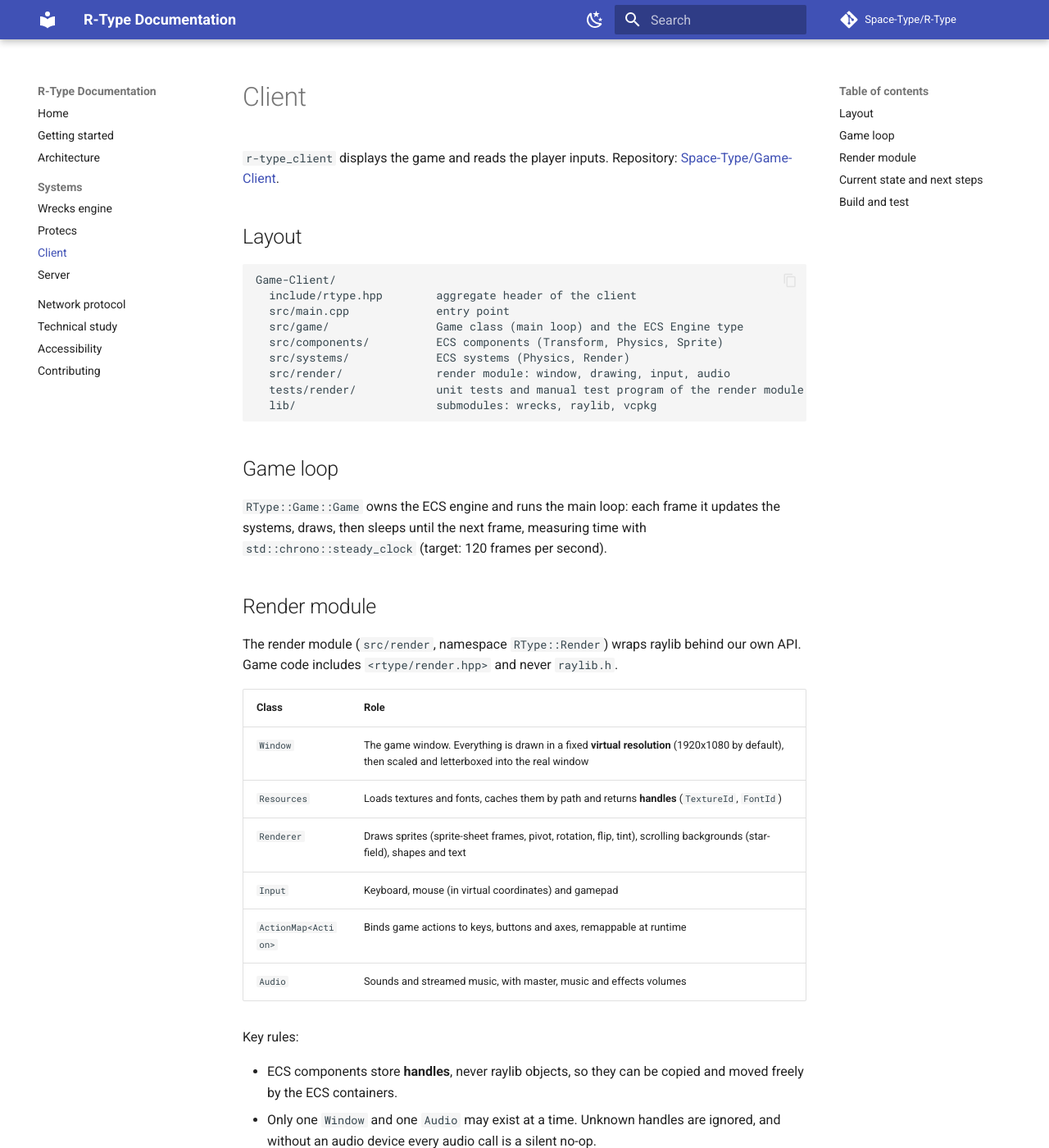
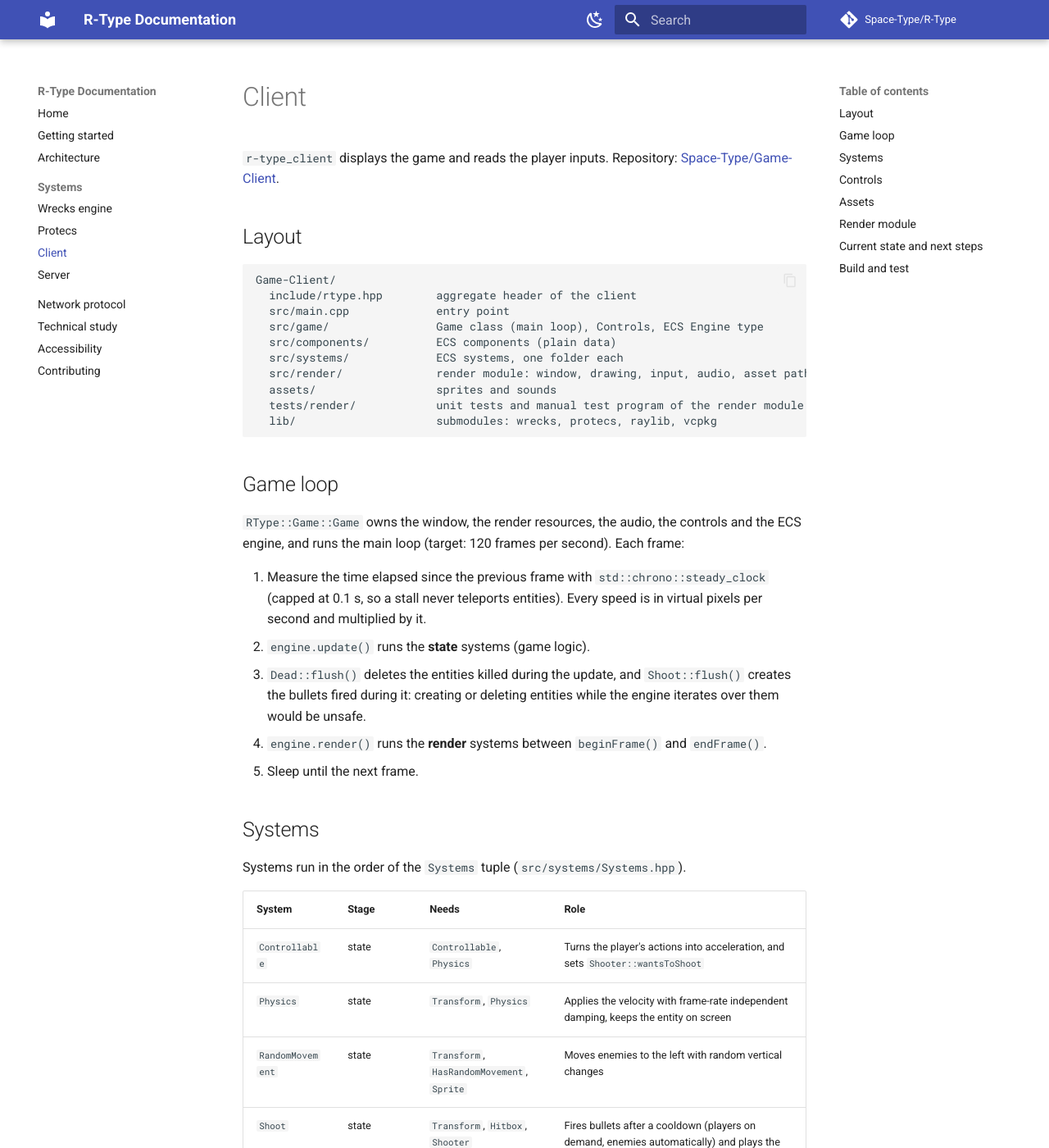
Before and after one commit to Space-Type/Documentation, an MkDocs documentation site: the page built from docs/systems/client.md, in a window 1280 px wide and 1400 px high. Shown: the whole window at 82% size. Built offline with MkDocs 1.6.1 and Material for MkDocs 9.7.7, drawn with Linux system fonts in a browser that asks for light colours; comment, search, counter and statistics services are not loaded; some of the changed text lies outside the part shown.

Commit message:
docs(client): describe the playable local game

````diff
--- a/docs/systems/client.md
+++ b/docs/systems/client.md
@@ -9,19 +9,66 @@
 Game-Client/
   include/rtype.hpp        aggregate header of the client
   src/main.cpp             entry point
-  src/game/                Game class (main loop) and the ECS Engine type
-  src/components/          ECS components (Transform, Physics, Sprite)
-  src/systems/             ECS systems (Physics, Render)
-  src/render/              render module: window, drawing, input, audio
+  src/game/                Game class (main loop), Controls, ECS Engine type
+  src/components/          ECS components (plain data)
+  src/systems/             ECS systems, one folder each
+  src/render/              render module: window, drawing, input, audio, asset paths
+  assets/                  sprites and sounds
   tests/render/            unit tests and manual test program of the render module
-  lib/                     submodules: wrecks, raylib, vcpkg
+  lib/                     submodules: wrecks, protecs, raylib, vcpkg
 ```
 
 ## Game loop
 
-`RType::Game::Game` owns the ECS engine and runs the main loop: each frame it
-updates the systems, draws, then sleeps until the next frame, measuring time
-with `std::chrono::steady_clock` (target: 120 frames per second).
+`RType::Game::Game` owns the window, the render resources, the audio, the
+controls and the ECS engine, and runs the main loop (target: 120 frames per
+second). Each frame:
+
+1. Measure the time elapsed since the previous frame with
+   `std::chrono::steady_clock` (capped at 0.1 s, so a stall never teleports
+   entities). Every speed is in virtual pixels per second and multiplied by it.
+2. `engine.update()` runs the **state** systems (game logic).
+3. `Dead::flush()` deletes the entities killed during the update, and
+   `Shoot::flush()` creates the bullets fired during it: creating or deleting
+   entities while the engine iterates over them would be unsafe.
+4. `engine.render()` runs the **render** systems between `beginFrame()` and
+   `endFrame()`.
+5. Sleep until the next frame.
+
+## Systems
+
+Systems run in the order of the `Systems` tuple (`src/systems/Systems.hpp`).
+
+| System | Stage | Needs | Role |
+|---|---|---|---|
+| `Controllable` | state | `Controllable`, `Physics` | Turns the player's actions into acceleration, and sets `Shooter::wantsToShoot` |
+| `Physics` | state | `Transform`, `Physics` | Applies the velocity with frame-rate independent damping, keeps the entity on screen |
+| `RandomMovement` | state | `Transform`, `HasRandomMovement`, `Sprite` | Moves enemies to the left with random vertical changes |
+| `Shoot` | state | `Transform`, `Hitbox`, `Shooter` | Fires bullets after a cooldown (players on demand, enemies automatically) and plays the shot sound |
+| `Projectile` | state | `Transform`, `Hitbox`, `Projectile` | Moves bullets, kills them when they leave the screen |
+| `Collision` | state | `Transform`, `Hitbox`, `Projectile` | Box overlap between a bullet and the entities of the other team that have `Health`: damage, hit sound, death |
+| `Starfield` | state | `Transform`, `Star` | Scrolls the stars to the left, puts them back on the right at a random height |
+| `StarRender` | render | `Transform`, `Star` | Draws the stars as small squares, behind the sprites |
+| `Render` | render | `Transform`, `Sprite` | Draws the sprites |
+| `Dead` | state | `Dead` | Collects the entities to delete at the end of the update |
+
+The star-field has three layers (far stars are smaller, dimmer and slower) to
+give a parallax effect.
+
+## Controls
+
+`src/game/Controls` defines the game actions (`Up`, `Down`, `Left`, `Right`,
+`Shoot`) and `defaultControls()`: arrows and Space on the keyboard, D-pad, left
+stick and A on a gamepad. `Game` owns the `Controls` (an `ActionMap<Action>`)
+and the `Controllable` system only asks whether an action is held, so bindings
+can be changed at runtime without touching the systems.
+
+## Assets
+
+`RType::Render::assetPath("sounds/enemy_hit.wav")` returns the path of a file of
+the `assets/` folder, searched next to the executable, then in its parent and
+grandparent folders (`build/`, `build/Release/`). The client therefore works
+whatever its working directory.
 
 ## Render module
 
@@ -50,14 +97,21 @@ The full guide, with code examples, is in the client repository:
 
 ## Current state and next steps
 
-!!! warning "Work in progress"
-    The game currently opens a window with one moving spaceship. Some of its
-    code still calls raylib directly instead of the render module, which is
-    being migrated.
+!!! info "Playable locally"
+    The client runs a complete local game: a scrolling star-field, the
+    player's ship, five enemies that move and shoot back, bullets, collisions,
+    deaths, and sounds for shots and hits. It does not talk to the server yet:
+    this game logic runs on the client for now, and moves to the server with
+    the network link.
 
-Planned: star-field background, player movement with the arrow keys through
-`ActionMap`, connection to the server, display of the entities sent by the
-server, four distinct player colors, sounds.
+Next steps:
+
+- Connection to the server through [Protecs](protecs.md): send the player's
+  actions (`PlayerInput`), display the entities sent by the server.
+- Enemies spawning randomly on the right of the screen, decided by the server.
+- Four visually distinct players (colors chosen for color blindness, see
+  [Accessibility](../accessibility.md)).
+- A settings screen for key bindings and volumes.
 
 ## Build and test
 
````
Also changed, not shown: docs/accessibility.md (+5 -4 lines).
